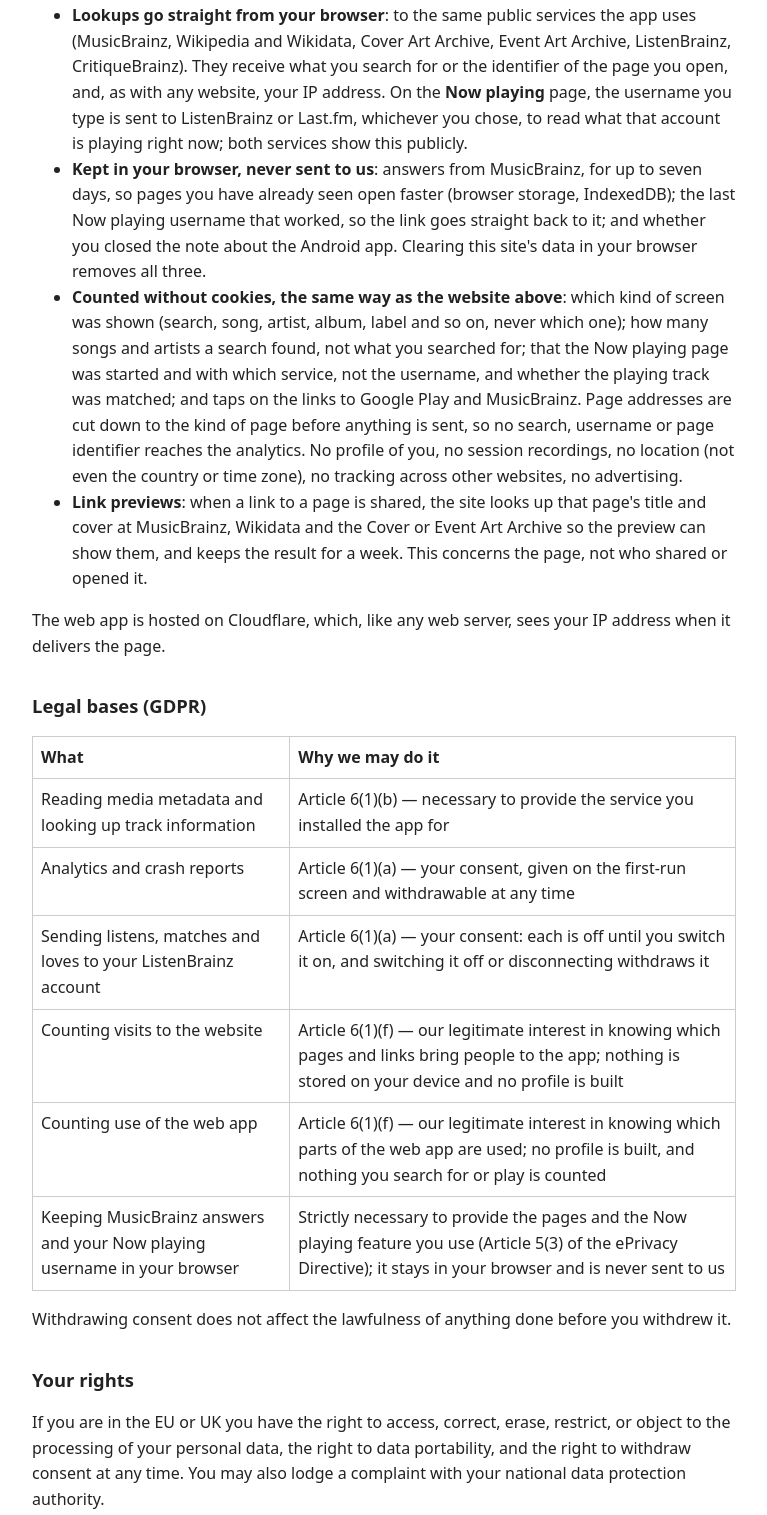
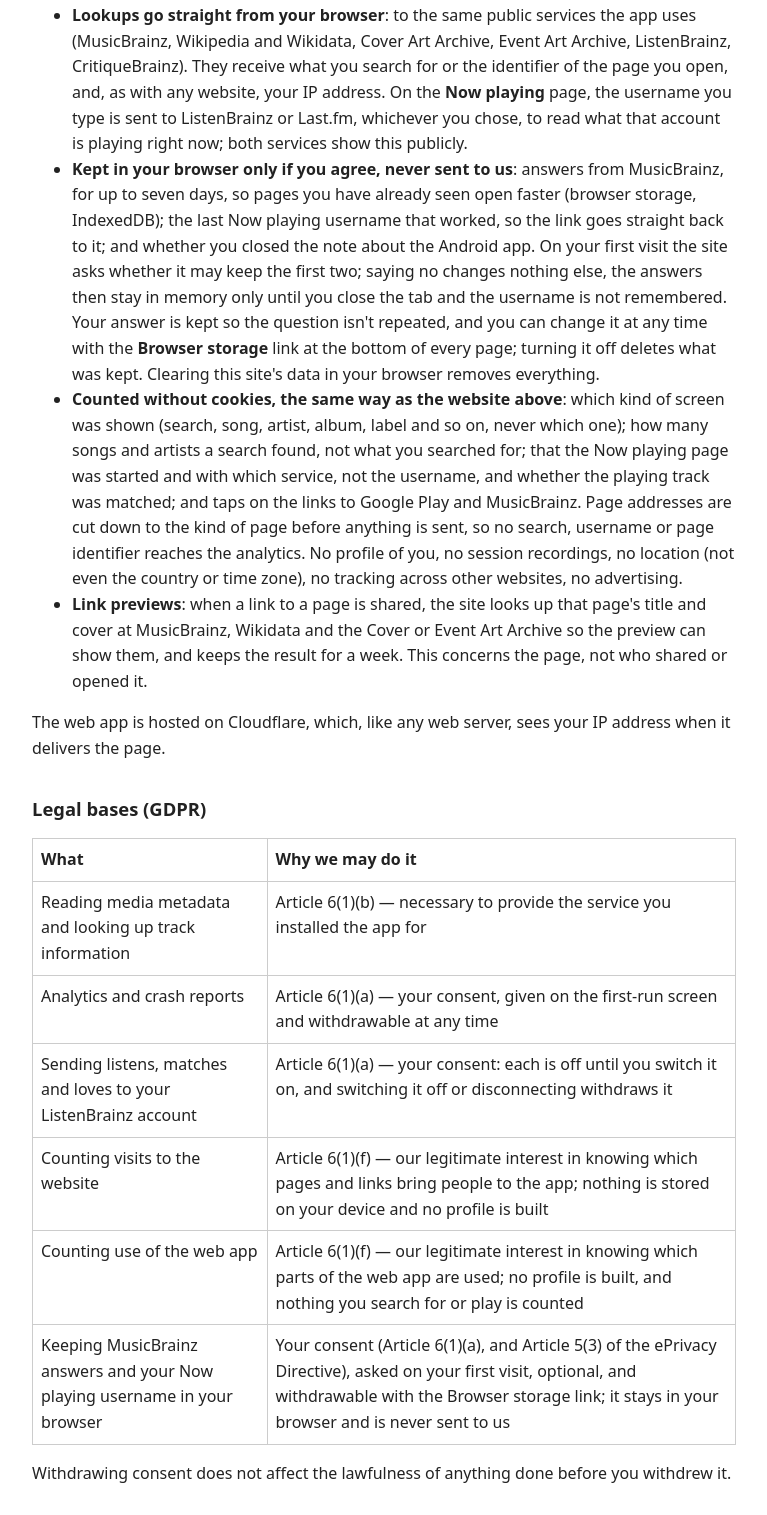
Before and after one commit to aleks-tpom6oh/art-vibe, a plain HTML site: page privacy/index.html in a window 1280 px wide. Shown: the part 3852-5367 px from the top of the page, without its empty margins (256-1023 px from the left). Drawn offline with Linux system fonts and the light colour scheme.

Commit message:
the web app asks before keeping anything in the browser

```diff
--- a/privacy/index.html
+++ b/privacy/index.html
@@ -58,7 +58,7 @@
 <p>The web app at <a href="https://artvibe.uk">artvibe.uk</a> lets you search MusicBrainz and open the same pages as the app, in a browser.</p>
 <ul>
 <li><strong>Lookups go straight from your browser</strong>: to the same public services the app uses (MusicBrainz, Wikipedia and Wikidata, Cover Art Archive, Event Art Archive, ListenBrainz, CritiqueBrainz). They receive what you search for or the identifier of the page you open, and, as with any website, your IP address. On the <strong>Now playing</strong> page, the username you type is sent to ListenBrainz or Last.fm, whichever you chose, to read what that account is playing right now; both services show this publicly.</li>
-<li><strong>Kept in your browser, never sent to us</strong>: answers from MusicBrainz, for up to seven days, so pages you have already seen open faster (browser storage, IndexedDB); the last Now playing username that worked, so the link goes straight back to it; and whether you closed the note about the Android app. Clearing this site's data in your browser removes all three.</li>
+<li><strong>Kept in your browser only if you agree, never sent to us</strong>: answers from MusicBrainz, for up to seven days, so pages you have already seen open faster (browser storage, IndexedDB); the last Now playing username that worked, so the link goes straight back to it; and whether you closed the note about the Android app. On your first visit the site asks whether it may keep the first two; saying no changes nothing else, the answers then stay in memory only until you close the tab and the username is not remembered. Your answer is kept so the question isn't repeated, and you can change it at any time with the <strong>Browser storage</strong> link at the bottom of every page; turning it off deletes what was kept. Clearing this site's data in your browser removes everything.</li>
 <li><strong>Counted without cookies, the same way as the website above</strong>: which kind of screen was shown (search, song, artist, album, label and so on, never which one); how many songs and artists a search found, not what you searched for; that the Now playing page was started and with which service, not the username, and whether the playing track was matched; and taps on the links to Google Play and MusicBrainz. Page addresses are cut down to the kind of page before anything is sent, so no search, username or page identifier reaches the analytics. No profile of you, no session recordings, no location (not even the country or time zone), no tracking across other websites, no advertising.</li>
 <li><strong>Link previews</strong>: when a link to a page is shared, the site looks up that page's title and cover at MusicBrainz, Wikidata and the Cover or Event Art Archive so the preview can show them, and keeps the result for a week. This concerns the page, not who shared or opened it.</li>
 </ul>
@@ -72,7 +72,7 @@
 <tr><td>Sending listens, matches and loves to your ListenBrainz account</td><td>Article 6(1)(a) — your consent: each is off until you switch it on, and switching it off or disconnecting withdraws it</td></tr>
 <tr><td>Counting visits to the website</td><td>Article 6(1)(f) — our legitimate interest in knowing which pages and links bring people to the app; nothing is stored on your device and no profile is built</td></tr>
 <tr><td>Counting use of the web app</td><td>Article 6(1)(f) — our legitimate interest in knowing which parts of the web app are used; no profile is built, and nothing you search for or play is counted</td></tr>
-<tr><td>Keeping MusicBrainz answers and your Now playing username in your browser</td><td>Strictly necessary to provide the pages and the Now playing feature you use (Article 5(3) of the ePrivacy Directive); it stays in your browser and is never sent to us</td></tr>
+<tr><td>Keeping MusicBrainz answers and your Now playing username in your browser</td><td>Your consent (Article 6(1)(a), and Article 5(3) of the ePrivacy Directive), asked on your first visit, optional, and withdrawable with the Browser storage link; it stays in your browser and is never sent to us</td></tr>
 </table>
 <p>Withdrawing consent does not affect the lawfulness of anything done before you withdrew it.</p>
 <h2>Your rights</h2>
```
